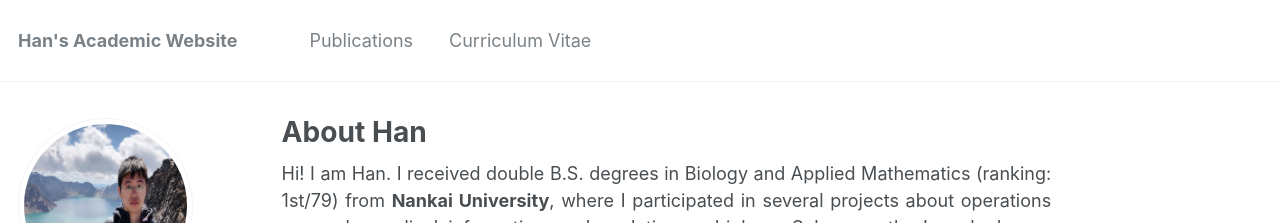
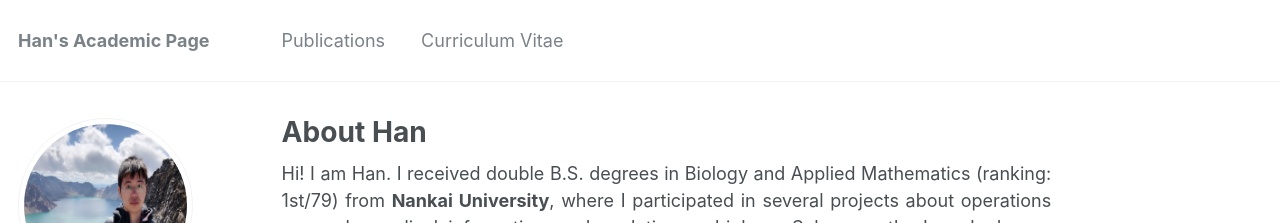
Before and after one commit to Han-Yuan-Med/Han-Yuan-Med.github.io, a Jekyll site: the page built from _pages/about.md, in a window 1280 px wide and 1355 px high. Shown: the top 223 px of the window. Built offline with Jekyll 4.4.1, drawn with Linux system fonts in a browser that asks for light colours.

Commit message:
Update _config.yml

```diff
--- a/_config.yml
+++ b/_config.yml
@@ -7,7 +7,7 @@
 
 # Site Settings
 locale                   : "en-US"
-title                    : "Han's Academic Website"
+title                    : "Han's Academic Page"
 title_separator          : "-"
 name                     : &name "Han Yuan"
 description              : &description "Ph.D. Student at Duke-NUS Medical School"
```
